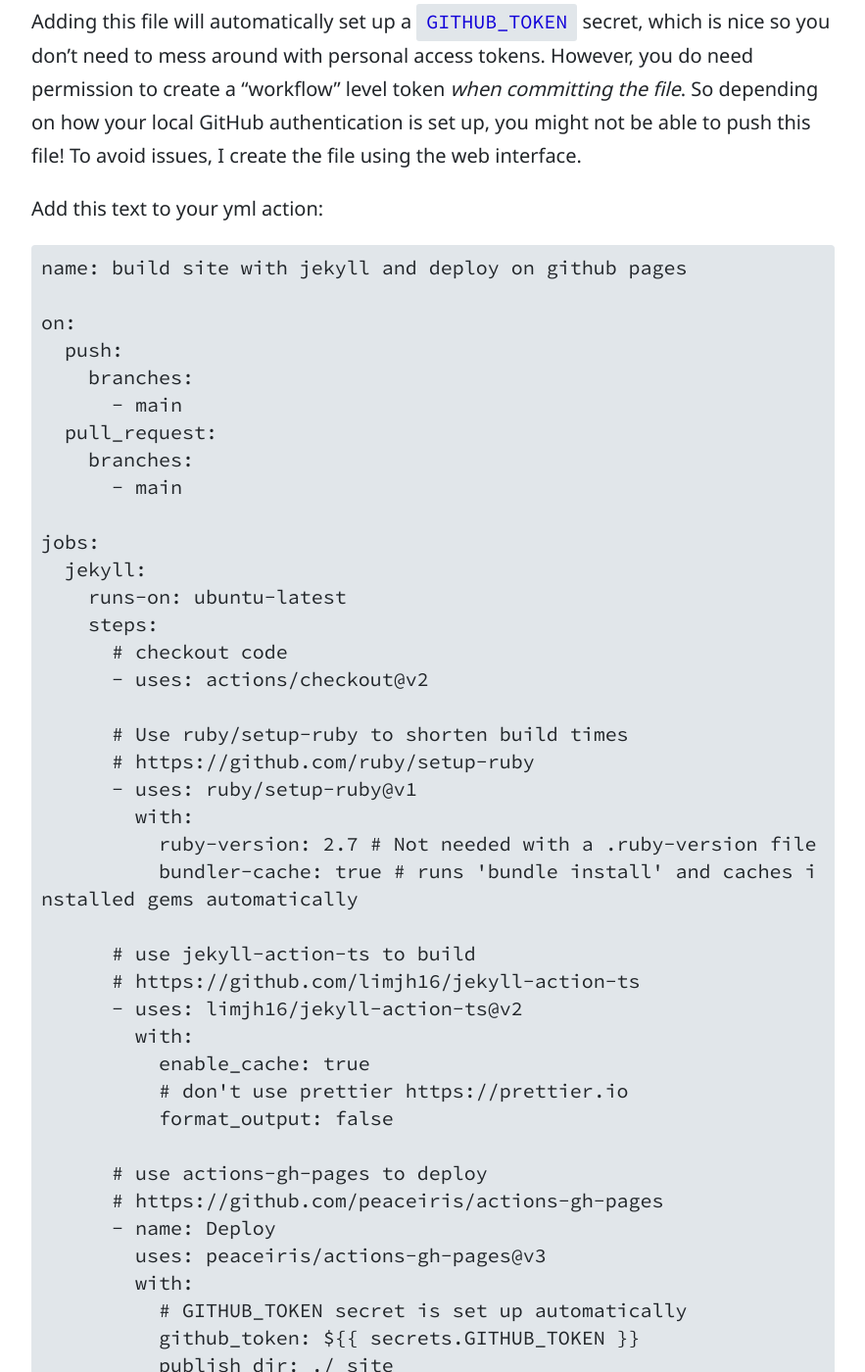
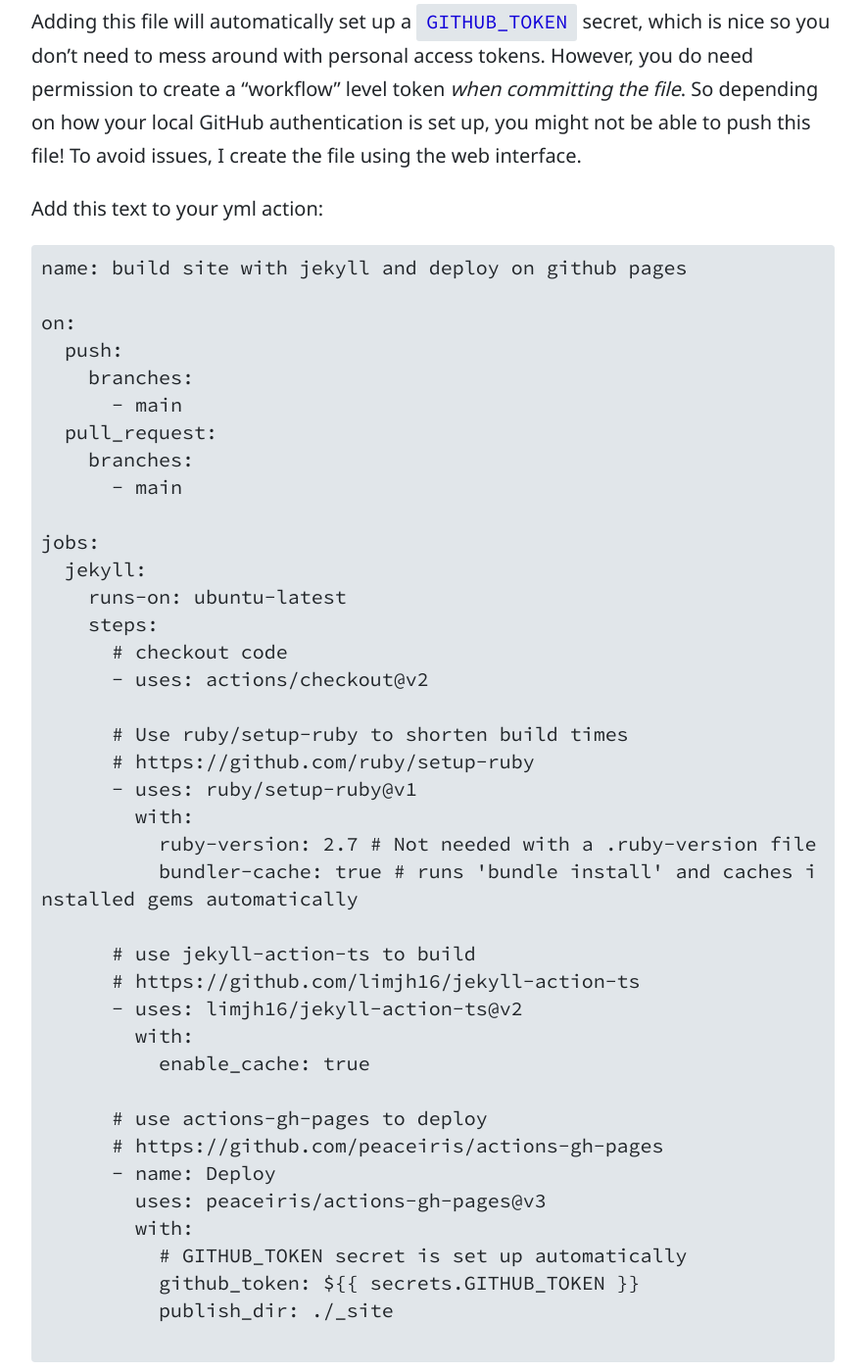
Before and after one commit to evanwill/_drafts, a Jekyll site: the page built from _notes/github-actions2.md, in a window 1280 px wide and 1400 px high, scrolled down 1587 px. Shown: the whole window at 98% size, without its empty margins (198-1081 px from the left). Built offline with Jekyll 4.4.1, drawn with Linux system fonts in a browser that asks for light colours; comment, search, counter and statistics services are not loaded.

Commit message:
update github action v2

```diff
--- a/_notes/github-actions2.md
+++ b/_notes/github-actions2.md
@@ -79,8 +79,6 @@
       - uses: limjh16/jekyll-action-ts@v2
         with:
           enable_cache: true
-          # don't use prettier https://prettier.io
-          format_output: false
 
       # use actions-gh-pages to deploy
       # https://github.com/peaceiris/actions-gh-pages
```
